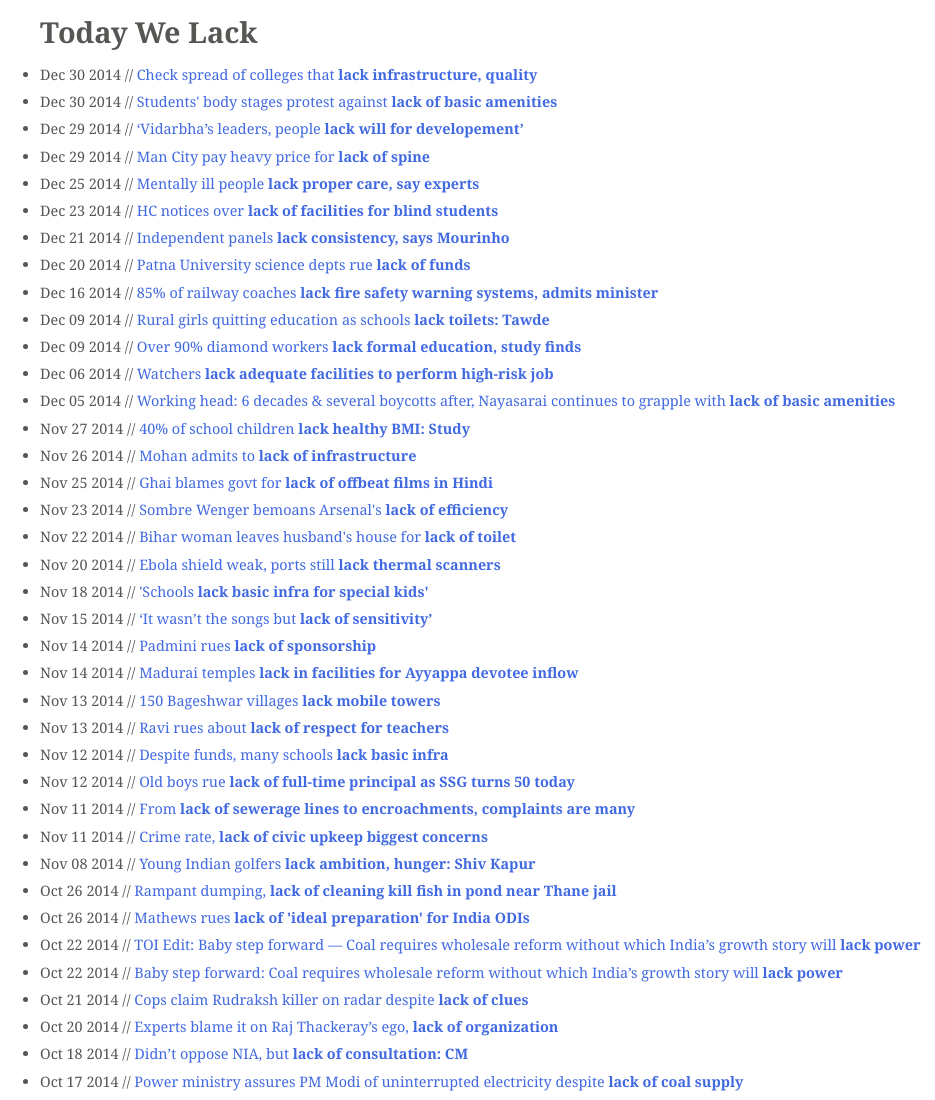
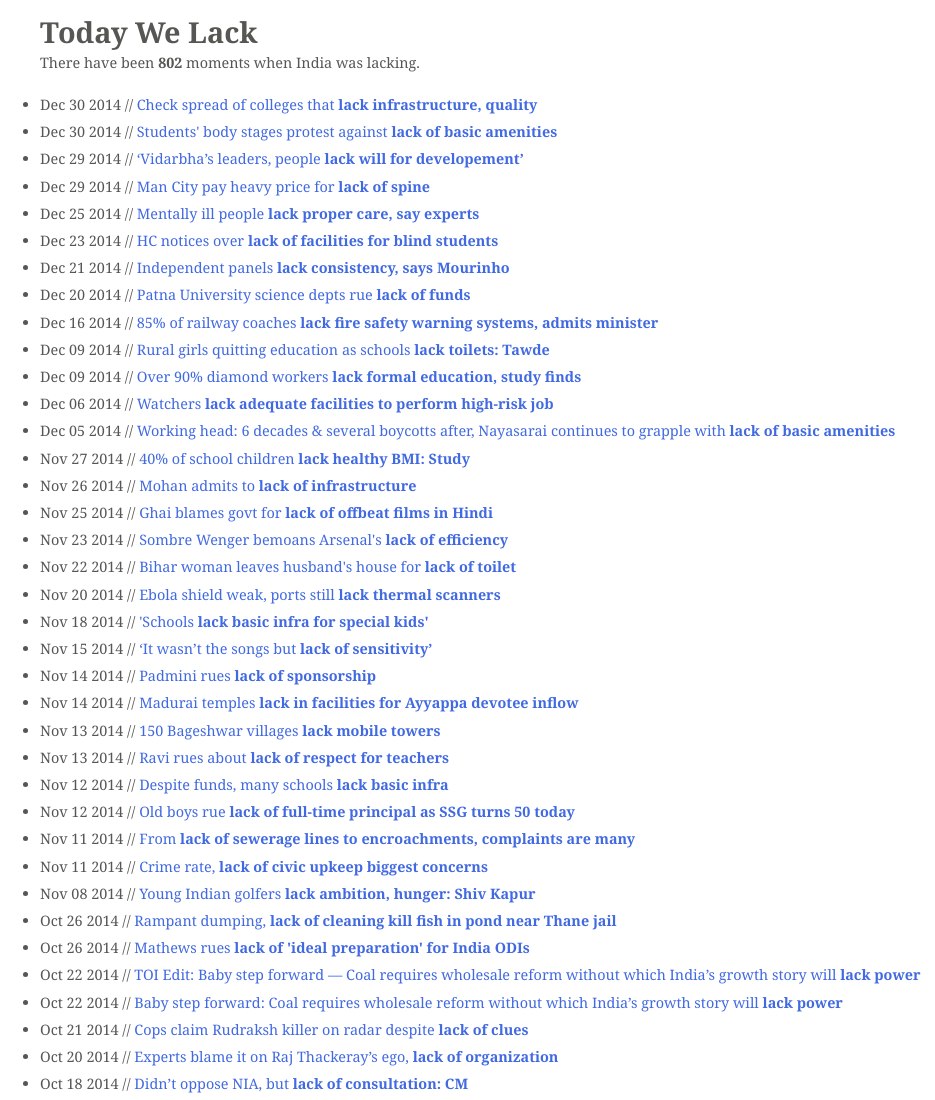
Before and after one commit to VijayKrishna/today-we-lack, a plain HTML site: page index.html in a window 1280 px wide. Shown: the top 1100 px of the page, without its empty margins (0-935 px from the left). Drawn offline with Linux system fonts and the light colour scheme.

Commit message:
Issue #2: Showing entry count on page.

```diff
--- a/css/style.css
+++ b/css/style.css
@@ -48,6 +48,10 @@
 
 h1 {
   margin-left: 40px;
-  margin-bottom: -40px;
+  margin-bottom: -10px;
   margin-top: 5px;
 }
+
+.lackcount {
+  margin-left: 40px;
+}
--- a/index.html
+++ b/index.html
@@ -9,7 +9,9 @@
 
 <body>
 <h1>Today We Lack</h1>
-<br/>
+
+<span id="lackcount" class='lackcount'>There have been 800 moments when India was lacking.</span>
+
 <ul id="lacklist">
 </ul>
 
--- a/js/lacklist.js
+++ b/js/lacklist.js
@@ -6,6 +6,10 @@
   console.log(data);
 
   var sortedData = sortLackList(data);
+  var lackcount = sortedData.length;
+  var countString =
+  'There have been <b>' + lackcount + '</b> moments when India was lacking.'
+  d3.select('.lackcount').html(countString);
 
   var lacklist = d3.select('ul#lacklist');
 
```
